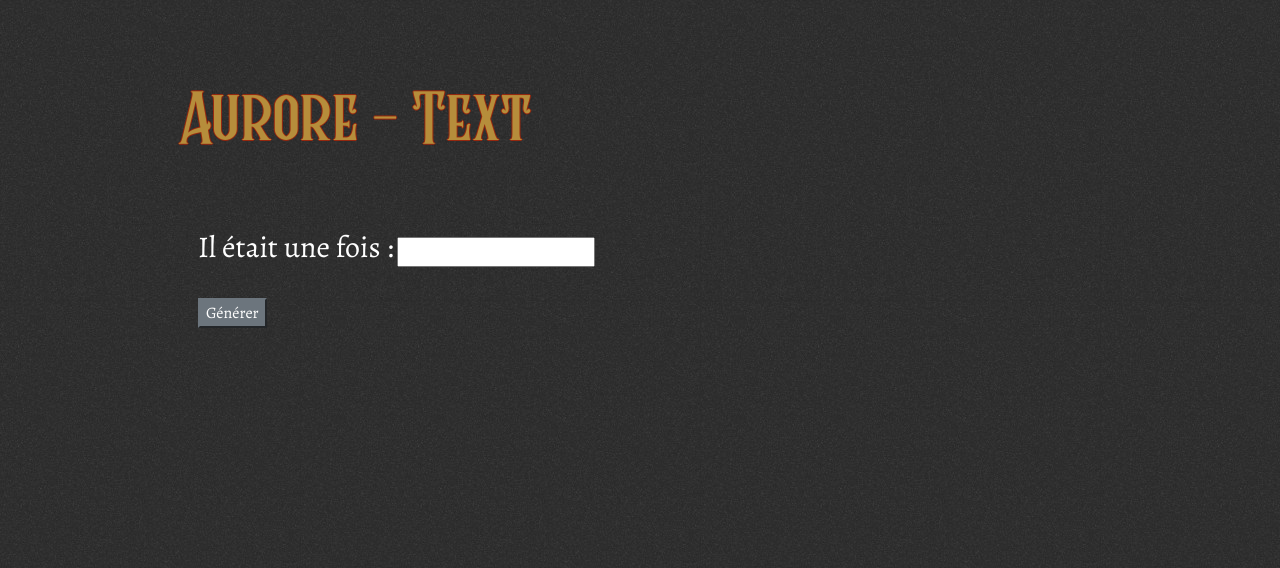
After one commit to channotte/text-gen, a Flask app: page /generate in a window 1280 px wide. The commit adds this page. Shown: the top 568 px of the page. Run offline with Flask 2, Linux system fonts and the light colour scheme; some web fonts are replaced.

Commit message:
finalize flask app

```diff
--- a/aurore/4_generate.py
+++ b/aurore/4_generate.py
@@ -1,7 +1,6 @@
 from transformers import pipeline
 from transformers import AutoTokenizer, TFGPT2LMHeadModel, AutoConfig
 from datasets import load_dataset, load_from_disk
-from tensorflow.keras.models import load_model
 from huggingface_hub import HfFolder
 from utils import CONFIG_FILE, config
 
--- a/aurore/5_flask.py
+++ b/aurore/5_flask.py
@@ -1,12 +1,57 @@
-from flask import Flask, render_template
+from flask import Flask, render_template, request
 import logging
+from transformers import pipeline
+from transformers import AutoTokenizer, TFGPT2LMHeadModel, AutoConfig
+from datasets import load_dataset, load_from_disk
+from huggingface_hub import HfFolder
+from utils import CONFIG_FILE, config
+
+class TextGenerator:
+    MODEL_NAME  = 'benjamin/gpt2-wechsel-french'
+
+    def __init__(self) -> None:
+        self.tokenizer = AutoTokenizer.from_pretrained(TextGenerator.MODEL_NAME)
+        # Configuration du réseau GPT2
+        config = AutoConfig.from_pretrained(
+        TextGenerator.MODEL_NAME,
+            vocab_size=len(self.tokenizer),
+            n_ctx=100,
+            bos_token_id=self.tokenizer.bos_token_id,
+            eos_token_id=self.tokenizer.eos_token_id,
+        )
+
+        # Initialisation of the model =/= from pretrained
+
+        model = TFGPT2LMHeadModel(config)
+        self.model = model.from_pretrained(TextGenerator.MODEL_NAME, from_pt=True)
+        self.pipe = pipeline("text-generation", model=self.model, tokenizer=self.tokenizer, device=0)
+
+    def get_text(self, prompt):
+        return self.pipe([prompt], num_return_sequences=1)[0][0]["generated_text"]
+
 
 app = Flask(__name__)
 
+text_generator = TextGenerator()
+
+
+@app.route("/generate", methods=('GET', 'POST'))
+def generate_text():
+
+    if request.method == 'POST':
+        prompt = request.form['amorce']
+        text = text_generator.get_text(prompt)
+    else:
+        text = ""
+
+    logging.warning(text)
+    return render_template('text.html', text=text)
+
+
 @app.route('/')
-def home(name=None):
-    return render_template('home.html', name=name)
+def home():
+    return render_template('home.html')
 
 if __name__ == '__main__':
     logging.basicConfig(level=logging.DEBUG)
-    app.run(host="0.0.0.0", port=80)
+    app.run(host="0.0.0.0", port=80, debug=True)
--- a/aurore/static/css/aurore.css
+++ b/aurore/static/css/aurore.css
@@ -1,11 +1,9 @@
-
-
 @font-face {
-    font-family: 'rumble_braveregular';
-    src: url('fonts/rumble_brave-webfont.woff2') format('woff2'),
-         url('fonts/rumble_brave-webfont.woff') format('woff');
-    font-weight: normal;
-    font-style: normal;
+	font-family: 'rumble_braveregular';
+	src: url('fonts/rumble_brave-webfont.woff2') format('woff2'),
+		url('fonts/rumble_brave-webfont.woff') format('woff');
+	font-weight: normal;
+	font-style: normal;
 
 }
 
@@ -14,33 +12,38 @@ body {
 	padding-top: 20px;
 	padding-left: 50px;
 	padding-right: 50px;
-	font-family:'alegreya';
+	font-family: 'alegreya';
 	background-repeat: repeat;
-	width:80%;
-	margin-left:auto;
-	margin-right:auto;
+	width: 80%;
+	margin-left: auto;
+	margin-right: auto;
 }
 
 
-h1{
+h1 {
 	font-family: 'rumble_braveregular';
 	line-height: 1.5;
 	font-size: 70px;
 	text-align: left;
-	color:#b68d3b;
+	color: #b68d3b;
 	margin-bottom: 50px;
 	margin-top: 50px;
 	text-shadow: -1px 0 #96280f, 0 1px #96280f, 1px 0 #96280f, 0 -1px #96280f;
 }
 
-h2 {
-	color:white;
+
+label {
+	color: white;
+	font-family: 'alegreya';
+	font-size: 30px;
 }
 
 p {
-	color:white;
+	color: white;
+	font-family: 'alegreya';
+	font-size: 20px;
 }
 
-div{
-	margin: 50px;
+div {
+	margin: 20px;
 }
--- /dev/null
+++ b/aurore/templates/text.html
@@ -0,0 +1,46 @@
+<!DOCTYPE html PUBLIC "-//W3C//DTD XHTML 1.0 Strict//EN" "http://www.w3.org/TR/xhtml1/DTD/xhtml1-strict.dtd">
+<html xmlns="http://www.w3.org/1999/xhtml">
+<head>
+<title>Homem</title>
+<meta http-equiv="Content-Type" content="text/html; charset=iso-8859-1" />
+
+<link rel="stylesheet" href="https://cdn.jsdelivr.net/npm/bootstrap@4.3.1/dist/css/bootstrap.min.css"
+integrity="sha384-ggOyR0iXCbMQv3Xipma34MD+dH/1fQ784/j6cY/iJTQUOhcWr7x9JvoRxT2MZw1T" crossorigin="anonymous">
+
+<link rel="preconnect" href="https://fonts.googleapis.com">
+<link rel="preconnect" href="https://fonts.gstatic.com" crossorigin>
+<link href="https://fonts.googleapis.com/css2?family=Alegreya:wght@400;700&family=Rye&display=swap" rel="stylesheet">
+
+<link rel="stylesheet" href="{{ url_for('static', filename='css/stylesheet.css') }}">
+
+<link rel="stylesheet" href="{{ url_for('static', filename='css/aurore.css') }}">
+
+
+</head>
+
+<body>
+  <h1>Aurore - Text</h1>
+
+  <div class="input-group">
+    <form method="post">
+      <label for="amorce">Il était une fois : </label>
+      <input type="text" name="amorce"
+              value="{{ request.form['amorce'] }}"></input>
+      <div>
+
+        {% if text %}
+          <p>{{ text }}!</p>
+        {% endif %}
+
+      </div>
+      <button class='btn-secondary' type="submit">Générer</button>
+    </form>
+
+  </div>
+
+
+
+
+</body>
+
+</html>
--- a/requirements.txt
+++ b/requirements.txt
@@ -4,10 +4,4 @@ tensorflow==2.9.3
 transformers==4.26.0
 nltk
 keras==2.9.0
-<<<<<<< HEAD
 flask
-=======
-flask
-flask-socketio
-torch==1.13
->>>>>>> 4b24a1465d4b8486d164fa65bb5e6330edf53425
```
